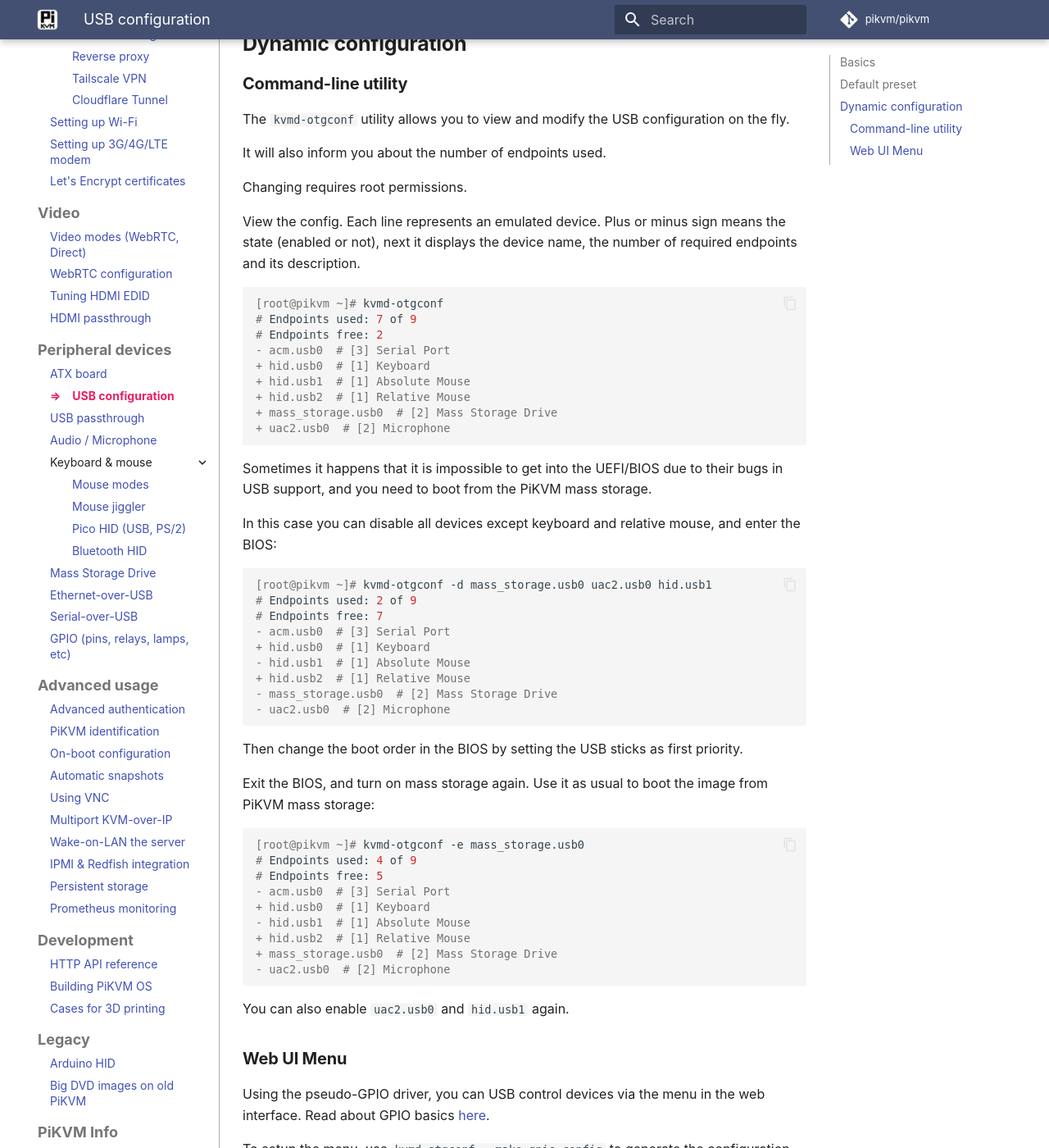
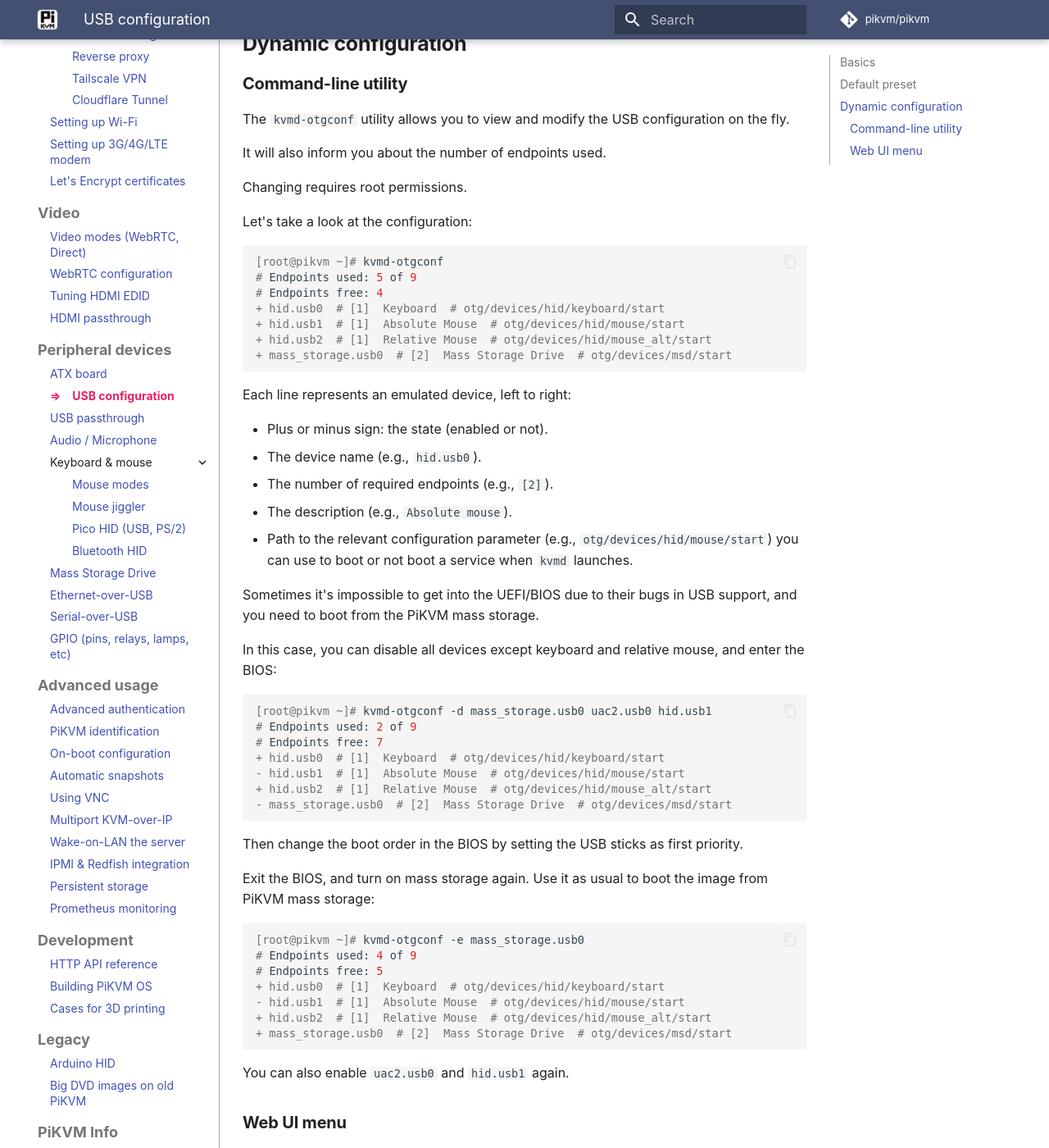
Before and after one commit to pikvm/pikvm, an MkDocs documentation site: the page built from docs/usb.md, in a window 1280 px wide and 1400 px high, scrolled down 2257 px. Shown: the whole window at 82% size. Built offline with MkDocs 1.6.1 and Material for MkDocs 9.7.7, drawn with Linux system fonts in a browser that asks for light colours; some web fonts are replaced; comment, search, counter and statistics services are not loaded; some of the changed text lies outside the part shown.

````diff
--- a/docs/usb.md
+++ b/docs/usb.md
@@ -17,7 +17,6 @@ may need to be disabled.
 A complete USB configuration changing (adding or removing devices)
 requires a reboot, but it is possible to temporarily disable and then
 re-enable existing emulated devices in preset.
-
 
 -----
 ## Basics
@@ -90,9 +95,7 @@ otg:
 
 The `start` parameter is also available for all USB devices, see `kvmd -m` for the entire configuration tree.
 
-
 ## Dynamic configuration
-
 
 ### Command-line utility
 
@@ -102,59 +105,61 @@ It will also inform you about the number of endpoints used.
 
 Changing requires root permissions.
 
-View the config. Each line represents an emulated device.
-Plus or minus sign means the state (enabled or not), next it displays the device name,
-the number of required endpoints and its description.
+Let's take a look at the configuration:
 
 ```console
 [root@pikvm ~]# kvmd-otgconf
-# Endpoints used: 7 of 9
-# Endpoints free: 2
-- acm.usb0  # [3] Serial Port
-+ hid.usb0  # [1] Keyboard
-+ hid.usb1  # [1] Absolute Mouse
-+ hid.usb2  # [1] Relative Mouse
-+ mass_storage.usb0  # [2] Mass Storage Drive
-+ uac2.usb0  # [2] Microphone
+# Endpoints used: 5 of 9
+# Endpoints free: 4
++ hid.usb0  # [1]  Keyboard  # otg/devices/hid/keyboard/start
++ hid.usb1  # [1]  Absolute Mouse  # otg/devices/hid/mouse/start
++ hid.usb2  # [1]  Relative Mouse  # otg/devices/hid/mouse_alt/start
++ mass_storage.usb0  # [2]  Mass Storage Drive  # otg/devices/msd/start
 ```
 
-Sometimes it happens that it is impossible to get into the UEFI/BIOS due to their bugs in USB support,
-and you need to boot from the PiKVM mass storage.
+Each line represents an emulated device, left to right:
 
-In this case you can disable all devices except keyboard and relative mouse, and enter the BIOS:
+* Plus or minus sign: the state (enabled or not).
+* The device name (e.g., `hid.usb0`).
+* The number of required endpoints (e.g., `[2]`).
+* The description (e.g., `Absolute mouse`).
+* Path to the relevant configuration parameter (e.g., `otg/devices/hid/mouse/start`) you can use to boot or not boot a service when `kvmd` launches.
+
+Sometimes it's impossible to get into the UEFI/BIOS due to their bugs
+in USB support, and you need to boot from the PiKVM mass storage.
+
+In this case, you can disable all devices except keyboard and relative
+mouse, and enter the BIOS:
 
 ```console
 [root@pikvm ~]# kvmd-otgconf -d mass_storage.usb0 uac2.usb0 hid.usb1
 # Endpoints used: 2 of 9
 # Endpoints free: 7
-- acm.usb0  # [3] Serial Port
-+ hid.usb0  # [1] Keyboard
-- hid.usb1  # [1] Absolute Mouse
-+ hid.usb2  # [1] Relative Mouse
-- mass_storage.usb0  # [2] Mass Storage Drive
-- uac2.usb0  # [2] Microphone
++ hid.usb0  # [1]  Keyboard  # otg/devices/hid/keyboard/start
+- hid.usb1  # [1]  Absolute Mouse  # otg/devices/hid/mouse/start
++ hid.usb2  # [1]  Relative Mouse  # otg/devices/hid/mouse_alt/start
+- mass_storage.usb0  # [2]  Mass Storage Drive  # otg/devices/msd/start
 ```
 
-Then change the boot order in the BIOS by setting the USB sticks as first priority.
+Then change the boot order in the BIOS by setting the USB sticks
+as first priority.
 
-Exit the BIOS, and turn on mass storage again. Use it as usual to boot the image from PiKVM mass storage:
+Exit the BIOS, and turn on mass storage again. Use it as usual to boot
+the image from PiKVM mass storage:
 
 ```console
 [root@pikvm ~]# kvmd-otgconf -e mass_storage.usb0
 # Endpoints used: 4 of 9
 # Endpoints free: 5
-- acm.usb0  # [3] Serial Port
-+ hid.usb0  # [1] Keyboard
-- hid.usb1  # [1] Absolute Mouse
-+ hid.usb2  # [1] Relative Mouse
-+ mass_storage.usb0  # [2] Mass Storage Drive
-- uac2.usb0  # [2] Microphone
++ hid.usb0  # [1]  Keyboard  # otg/devices/hid/keyboard/start
+- hid.usb1  # [1]  Absolute Mouse  # otg/devices/hid/mouse/start
++ hid.usb2  # [1]  Relative Mouse  # otg/devices/hid/mouse_alt/start
++ mass_storage.usb0  # [2]  Mass Storage Drive  # otg/devices/msd/start
 ```
 
 You can also enable `uac2.usb0` and `hid.usb1` again.
 
-
-### Web UI Menu
+### Web UI menu
 
 Using the pseudo-GPIO driver, you can USB control devices via the menu in the web interface.
 Read about GPIO basics [here](gpio.md).
@@ -199,4 +204,5 @@ with your existing one in `/etc/kvmd/override.yaml` in a usual way.
                     - ["#Mass Storage Drive", "#mass_storage.usb0", mass_storage.usb0]
     ```
 
-Please note that this menu is not dynamically generated, you need to update the configuration if you added or deleted devices.
+Please note that this menu is not dynamically generated, you need
+to update the configuration if you added or deleted devices.
````
Also changed, not shown: other parts of docs/usb.md (+20 -14 lines), docs/id.md (+21 -3 lines).
